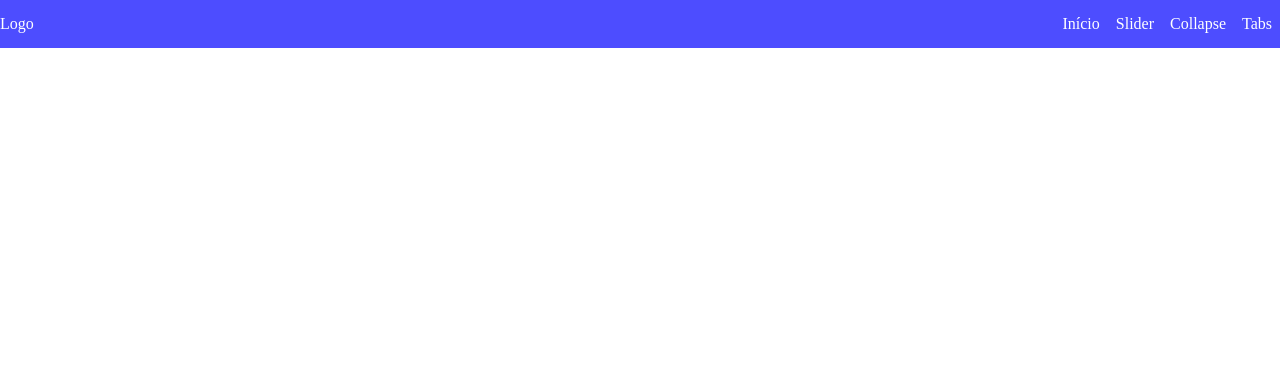
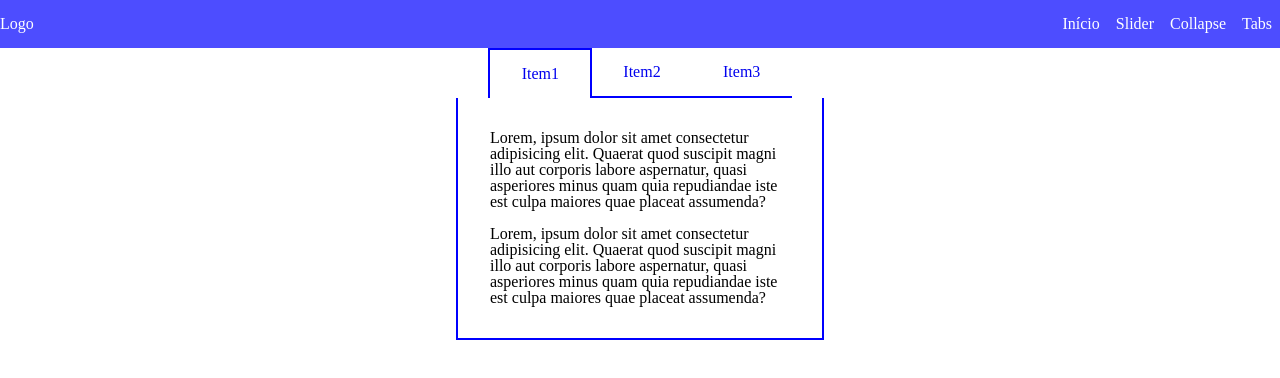
Before and after one commit to misaelvalentim/Desafio-FE-JavaScript, a plain HTML site: page tabs.html in a window 1280 px wide. Drawn offline with Linux system fonts and the light colour scheme.

Commit message:
W.I.P Tabs-section

```diff
--- a/assets/scss/molecules/_collapse.scss
+++ b/assets/scss/molecules/_collapse.scss
@@ -2,7 +2,7 @@
     border: 1px solid blue;
     margin: 10px;
     padding: .5em;
-    border-radius: .5em;
+    border-radius: .8em;
     .collapse-h2 {
         font-size: 2em;
     }
@@ -12,14 +12,17 @@
         border: 1px solid #EEE;
         border-radius: 1em;
         text-align: left;
+        .collapse-heading{
+            font-size: 1.4em;
+        }
         .collapse--subHeading {
             color: #aaa;
             line-height: 1.2;
-            font-size: .7em;
+            font-size: 1em;
             margin: 5px auto;
         }
         .collapse--p {
-            font-size: .7em;
+            font-size: 1em;
             color: #aaa;
         }
     }
--- a/assets/scss/molecules/_index.scss
+++ b/assets/scss/molecules/_index.scss
@@ -1,2 +1,3 @@
 @import '_menu.scss';
 @import '_collapse.scss';
+@import '_tabs.scss';
--- /dev/null
+++ b/assets/scss/molecules/_tabs.scss
@@ -0,0 +1,51 @@
+.tab-section{
+    display: flex;
+    flex-direction: column;
+    justify-content: center;
+    text-align:center;
+    ul {
+        width: 320px;
+        margin: 0 auto;
+        display: flex;
+        justify-content: center;
+        align-items: center;
+        li {
+            padding: 1em 1.95em;
+            a {
+                text-decoration: none;
+            }
+        }
+    }
+    p {
+        text-align: left;
+        display: flex;
+        align-items: center;
+        padding: 2em;
+        width: 300px;
+        margin: 0 auto;
+    }
+}
+.tab-section {
+    p {
+        border-left: 2px solid blue;
+        border-bottom: 2px solid blue;
+        border-right: 2px solid blue;
+    }
+    ul li:nth-child(1){
+        border-left: 2px solid blue;
+        border-top: 2px solid blue;
+        border-right: 2px solid blue;
+    }
+    ul li:nth-child(2){
+        border-bottom: 2px solid blue;
+    }
+    ul li:nth-child(3){
+        border-bottom: 2px solid blue;
+    }
+    ul li:hover {
+        background: blue;
+        a {
+            color: white;
+        }
+    }
+}
--- a/tabs.html
+++ b/tabs.html
@@ -20,6 +20,16 @@
             </ul>
         </nav>
     </header>
+    <section class="tab-section">
+        <ul>
+            <li><a href="#">Item1</a></li>
+            <li><a href="#">Item2</a></li>
+            <li><a href="#">Item3</a></li>
+        </ul>
+        <p>Lorem, ipsum dolor sit amet consectetur adipisicing elit. Quaerat quod suscipit magni illo aut corporis labore aspernatur, quasi asperiores minus quam quia repudiandae iste est culpa maiores quae placeat assumenda? <br><br>
+            Lorem, ipsum dolor sit amet consectetur adipisicing elit. Quaerat quod suscipit magni illo aut corporis labore aspernatur, quasi asperiores minus quam quia repudiandae iste est culpa maiores quae placeat assumenda?</p>
+    </section>
     <script src="dist/script.js"></script>
+    <script src="assets/js/tab.js"></script>
 </body>
 </html>
```
Also changed, not shown: assets/js/tab.js (added), dist/style.css.
